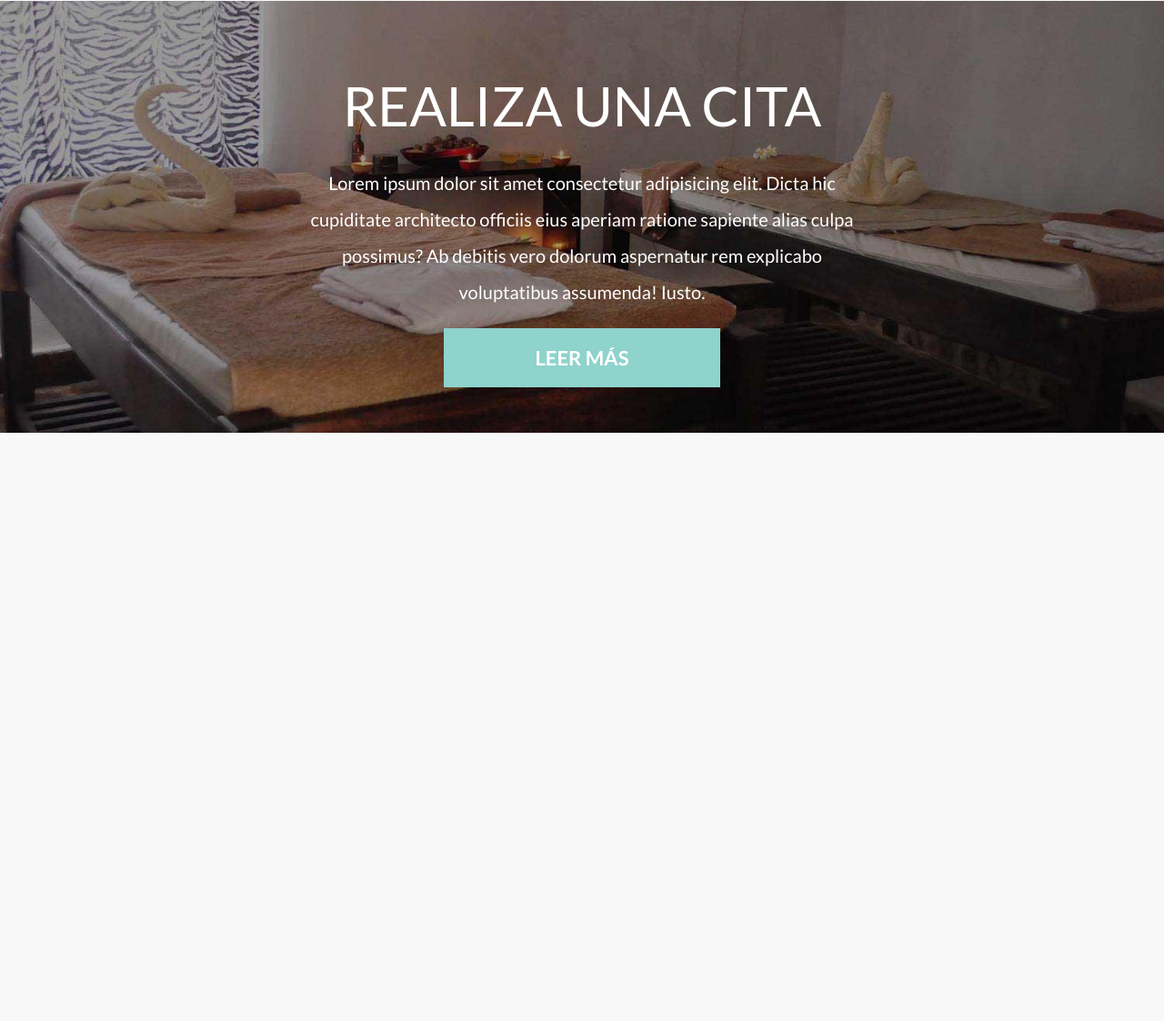
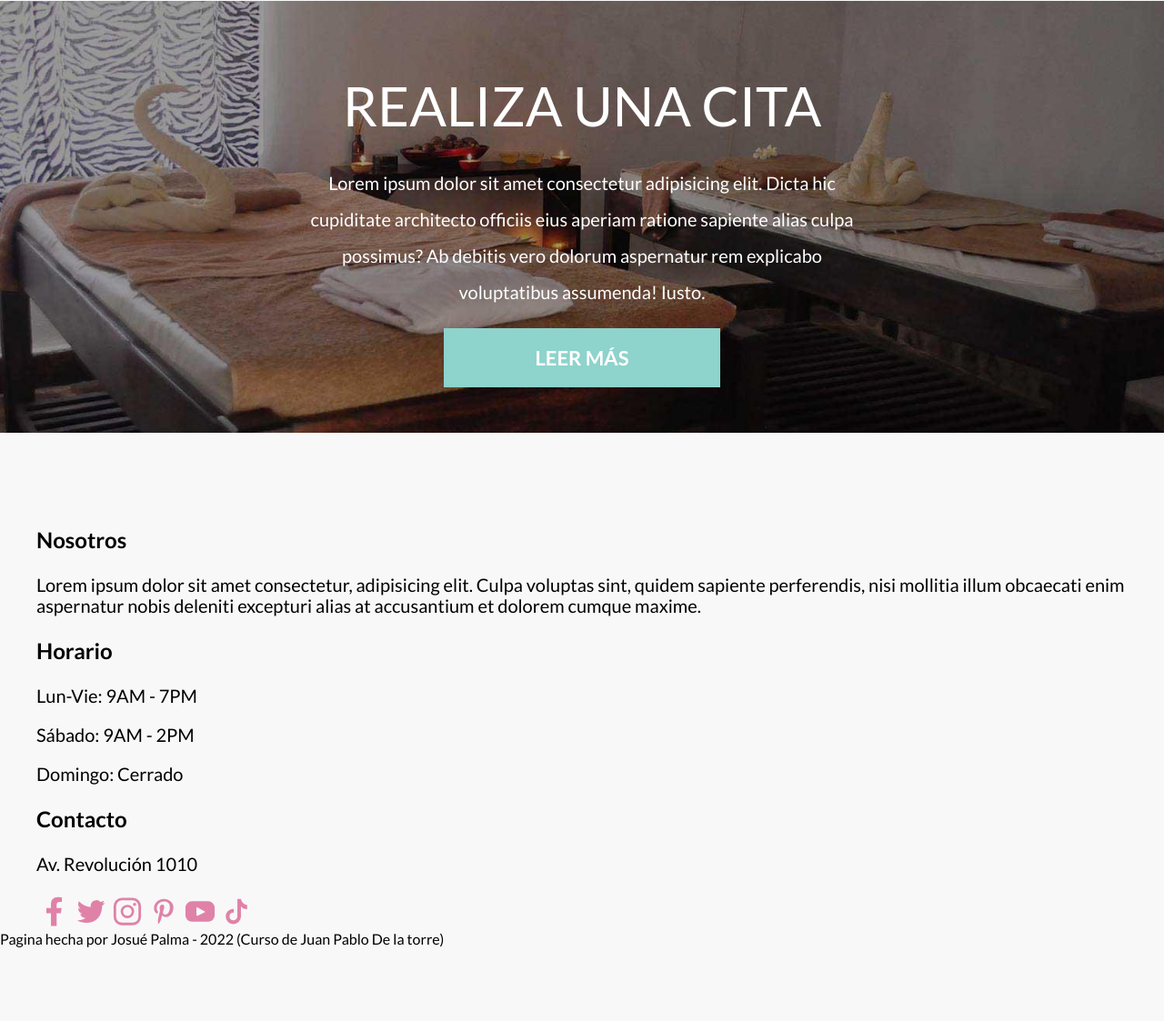
Before and after one commit to JosueP0721/Proyecto--Salon-de-Belleza, a website: page index.html in a window 1280 px wide. Shown: the part 3441-4564 px from the top of the page at 91% size. Before the commit the page ends 3917 px from the top, so only its background shows below. Drawn offline with Linux system fonts and the light colour scheme; a web font is replaced by a local one.

Commit message:
footer html

```diff
--- a/index.html
+++ b/index.html
@@ -148,7 +148,7 @@
                         <tr class="tabla__tr">
                             <td class="tabla__td">Sábado</td>
                             <td class="tabla__td">09:00</td>
-                            <td class="tabla__td">19:00</td>
+                            <td class="tabla__td">14:00</td>
                         </tr>
                         <tr class="tabla__tr">
                             <td class="tabla__td">Domingo</td>
@@ -231,6 +231,47 @@
             explicabo voluptatibus assumenda! Iusto.</p>
         <a href="#" class="cita__enlace">Leer más</a>
     </section>
+    <footer class="footer seccion">
+        <div class="footer__grid contenedor">
+            <div class="footer__widget">
+                <h3 class="footer__heading">Nosotros</h3>
+                <p class="footer__texto">Lorem ipsum dolor sit amet consectetur, adipisicing elit. Culpa voluptas sint,
+                    quidem sapiente perferendis, nisi mollitia illum obcaecati enim aspernatur nobis deleniti excepturi
+                    alias at accusantium et dolorem cumque maxime.</p>
+            </div>
+            <div class="footer__widget">
+                <h3 class="footer__heading">Horario</h3>
+                <p class="footer__texto">Lun-Vie: 9AM - 7PM</p>
+                <p class="footer__texto">Sábado: 9AM - 2PM</p>
+                <p class="footer__texto">Domingo: Cerrado</p>
+            </div>
+            <div class="footer__widget">
+                <h3 class="footer__heading">Contacto</h3>
+                <p class="footer__texto">Av. Revolución 1010</p>
+                <div class="sociales">
+                    <a class="sociales__enlace" href="https://facebook.com">
+                        <span class="sociales__accesible">Facebook</span>
+                    </a>
+                    <a class="sociales__enlace" href="https://twitter.com">
+                        <span class="sociales__accesible">Twitter</span>
+                    </a>
+                    <a class="sociales__enlace" href="https://instagram.com">
+                        <span class="sociales__accesible">Instagram</span>
+                    </a>
+                    <a class="sociales__enlace" href="https://pinterest.com">
+                        <span class="sociales__accesible">Pinterest</span>
+                    </a>
+                    <a class="sociales__enlace" href="https://youtube.com">
+                        <span class="sociales__accesible">Youtube</span>
+                    </a>
+                    <a class="sociales__enlace" href="https://tiktok.com">
+                        <span class="sociales__accesible">Tiktok</span>
+                    </a>
+                </div>
+            </div>
+        </div>
+        <div class="footer__copyright">Pagina hecha por Josué Palma - 2022 (Curso de Juan Pablo De la torre)</div>
+    </footer>
 </body>
 
 </html>
```
